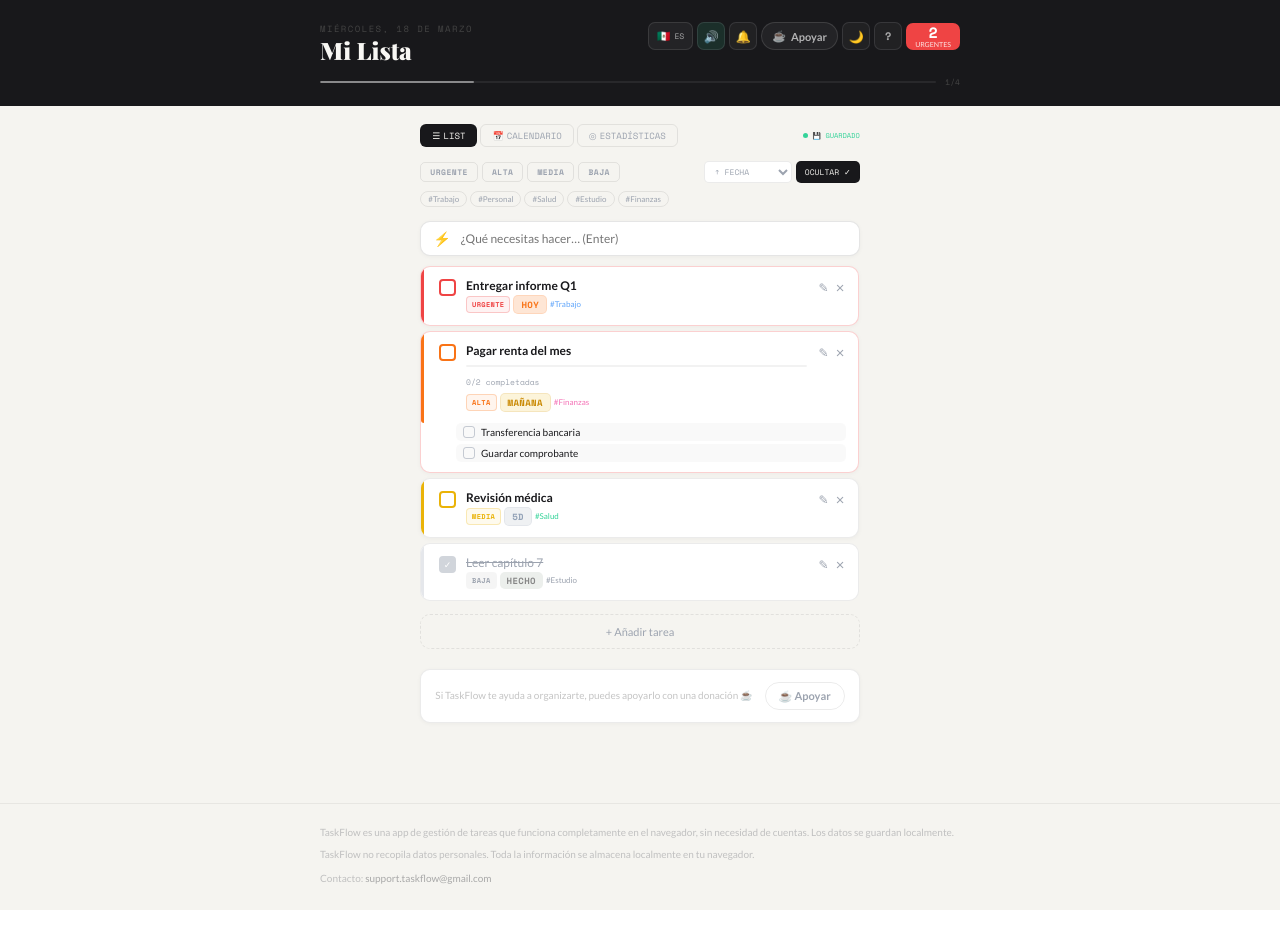
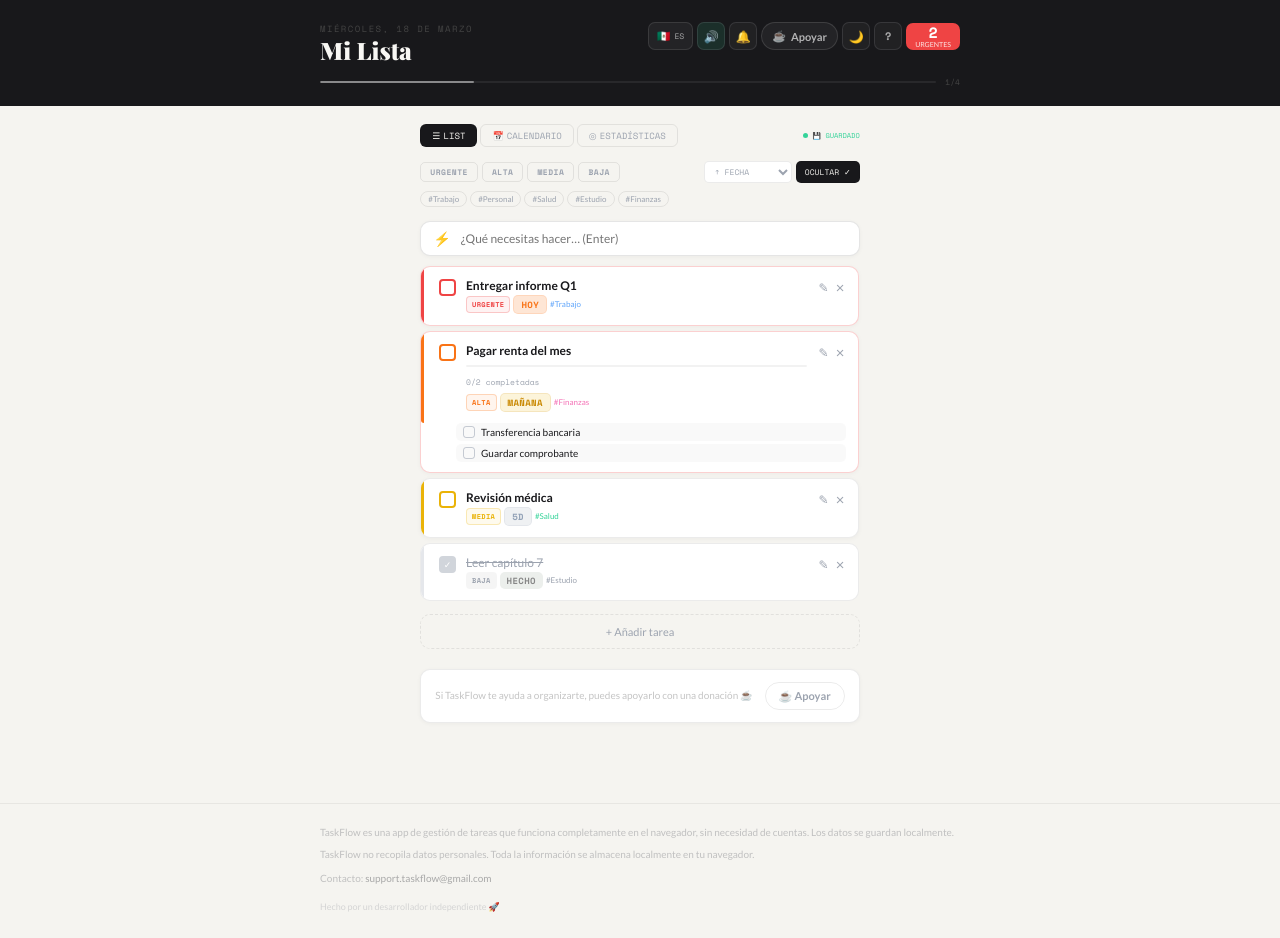
Before and after one commit to mr0903965-bot/taskflow, a React (Vite) app in the folder taskflow-github/: page / in a window 1280 px wide. Before the commit the page ends 910 px from the top, so only its background shows below. Built offline with nearby package versions, Linux system fonts and the light colour scheme.

Commit message:
localize footer indie developer message

```diff
--- a/taskflow-github/src/components/AppFooter.jsx
+++ b/taskflow-github/src/components/AppFooter.jsx
@@ -59,6 +59,16 @@ export default function AppFooter({ dark }) {
           </a>
         </p>
 
+        {/* Built by line */}
+        <p style={{
+          ...text,
+          marginTop: 8,
+          color: dark ? 'rgba(255,255,255,0.15)' : '#D4D4D4',
+          fontSize: 9,
+        }}>
+          Hecho por un desarrollador independiente 🚀
+        </p>
+
       </div>
     </footer>
   )
--- a/taskflow-github/src/components/SupportButton.jsx
+++ b/taskflow-github/src/components/SupportButton.jsx
@@ -73,7 +73,7 @@ export default function SupportButton({ dark, variant = 'header' }) {
     }}>
       <span style={{
         fontSize: 10,
-        color: dark ? 'rgba(255,255,255,0.5)' : '#C4C4C4',
+        color: dark ? 'rgba(255,255,255,0.4)' : '#C4C4C4',
         fontFamily: "'Lato', sans-serif",
         lineHeight: 1.5,
       }}>
```
